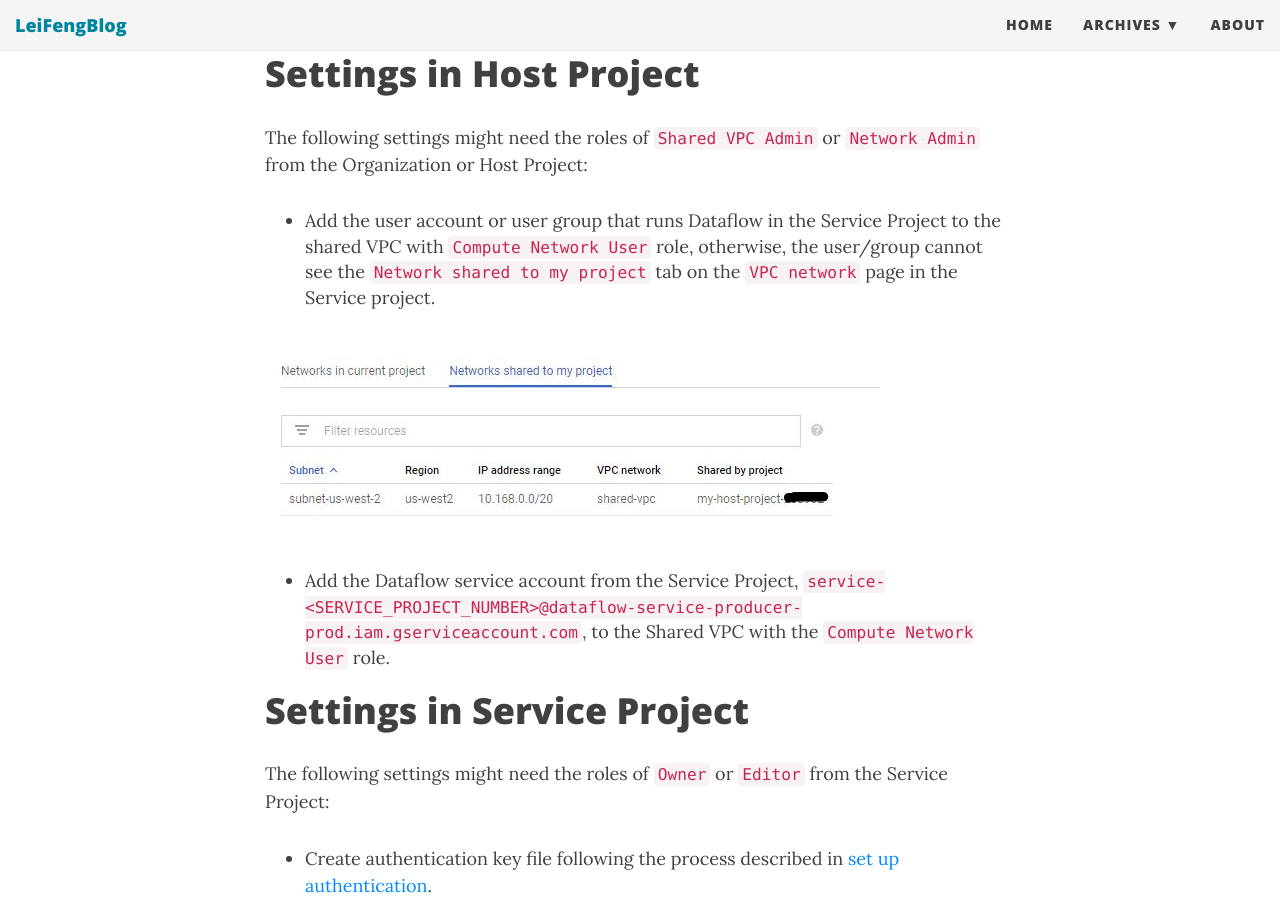
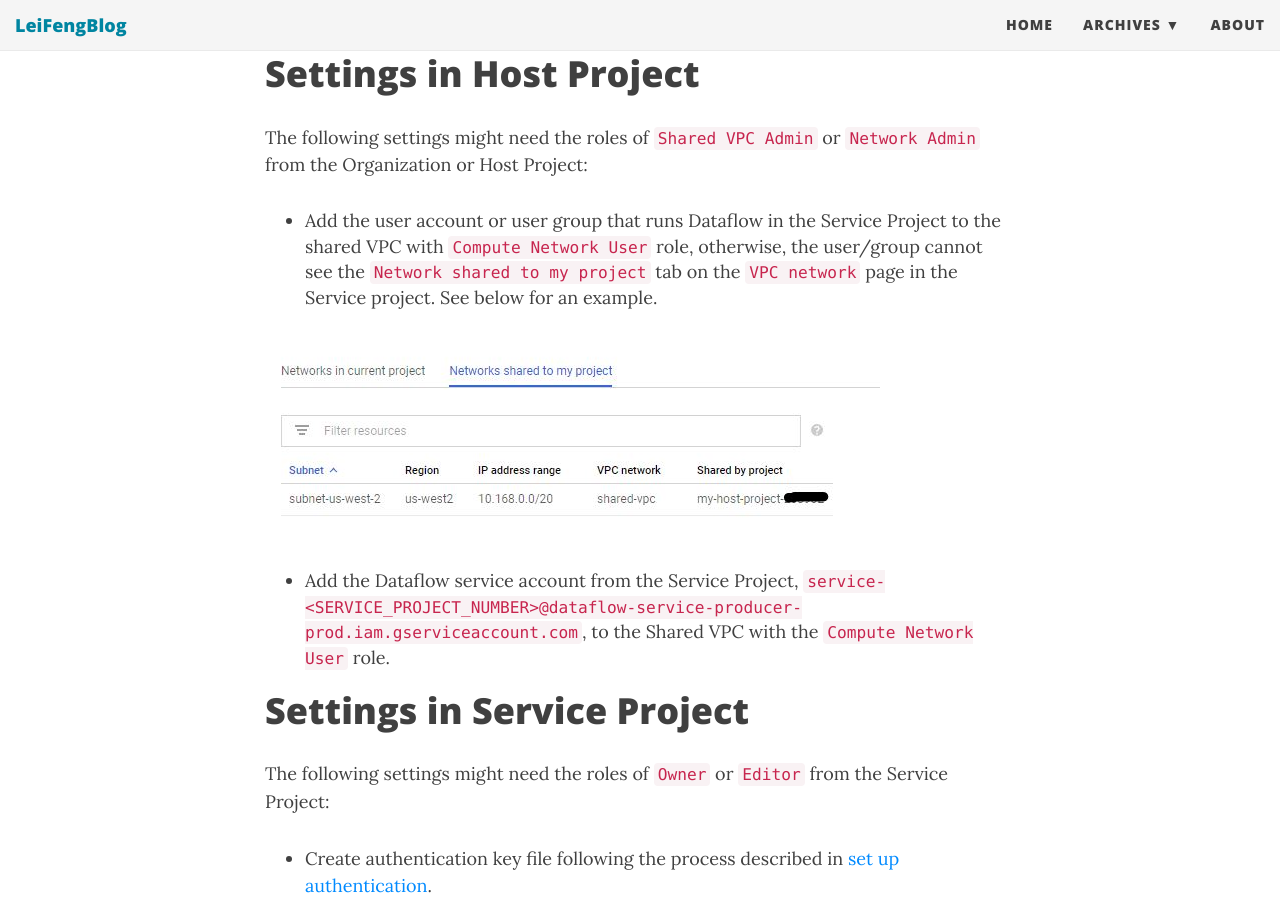
Before and after one commit to stonefl/stonefl.github.io, a Jekyll site: the page built from _posts/2020-01-15-run-dataflow-jobs-in-a-shared-vpc-on-gcp.md, in a window 1280 px wide and 900 px high, scrolled down 2741 px. Built offline with Jekyll 4.4.1, drawn with Linux system fonts in a browser that asks for light colours; nearby versions of some CDN libraries; comment, search, counter and statistics services are not loaded.

Commit message:
Update 2020-01-15-run-dataflow-jobs-in-a-shared-vpc-on-gcp.md

```diff
--- a/_posts/2020-01-15-run-dataflow-jobs-in-a-shared-vpc-on-gcp.md
+++ b/_posts/2020-01-15-run-dataflow-jobs-in-a-shared-vpc-on-gcp.md
@@ -54,7 +54,7 @@ In addition, the following firewalls are applied to all instances in the shared
 
 The following settings might need the roles of `Shared VPC Admin` or `Network Admin` from the Organization or Host Project:
 
-- Add the user account or user group that runs Dataflow in the Service Project to the shared VPC with `Compute Network User` role, otherwise, the user/group cannot see the `Network shared to my project` tab on the `VPC network` page in the Service project.
+- Add the user account or user group that runs Dataflow in the Service Project to the shared VPC with `Compute Network User` role, otherwise, the user/group cannot see the `Network shared to my project` tab on the `VPC network` page in the Service project. See below for an example.
 
 ![shared-vpc-service.JPG]({{site.baseurl}}/img/post/shared-vpc-service.JPG)
 
```
